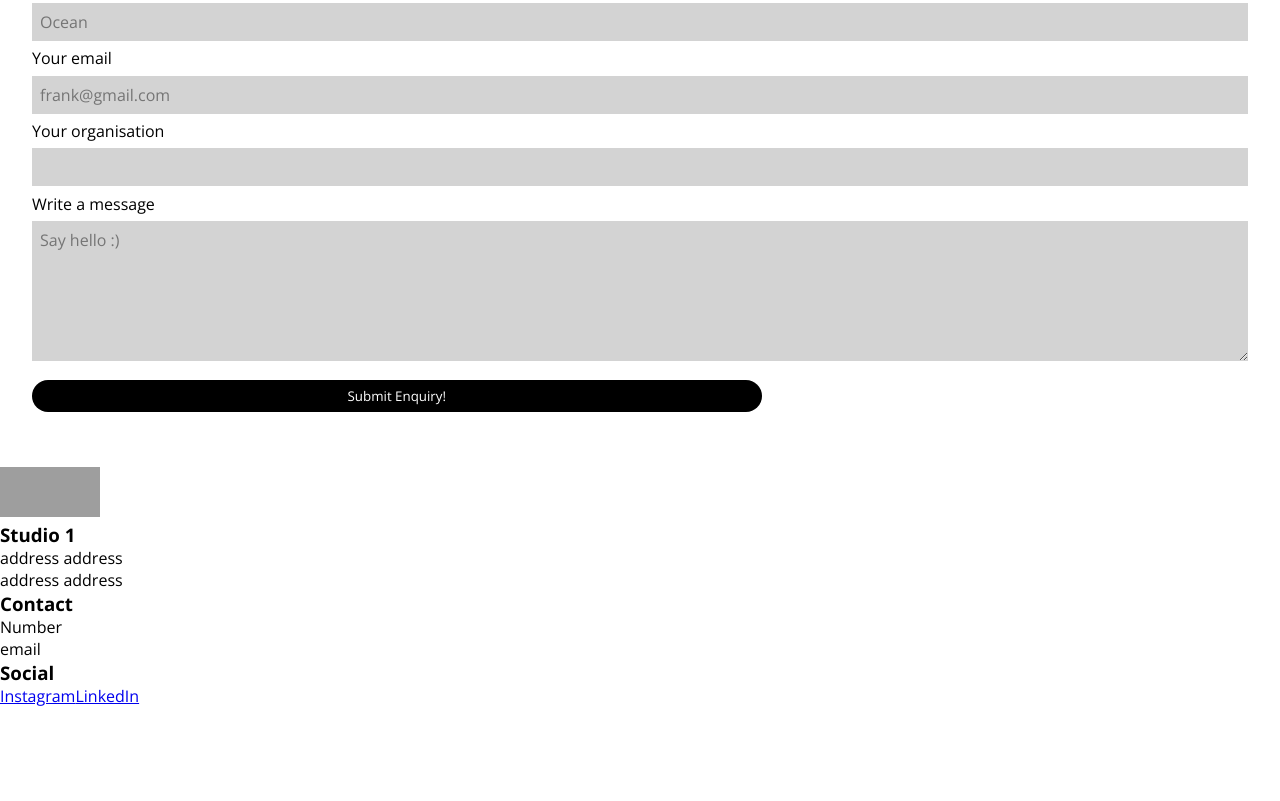
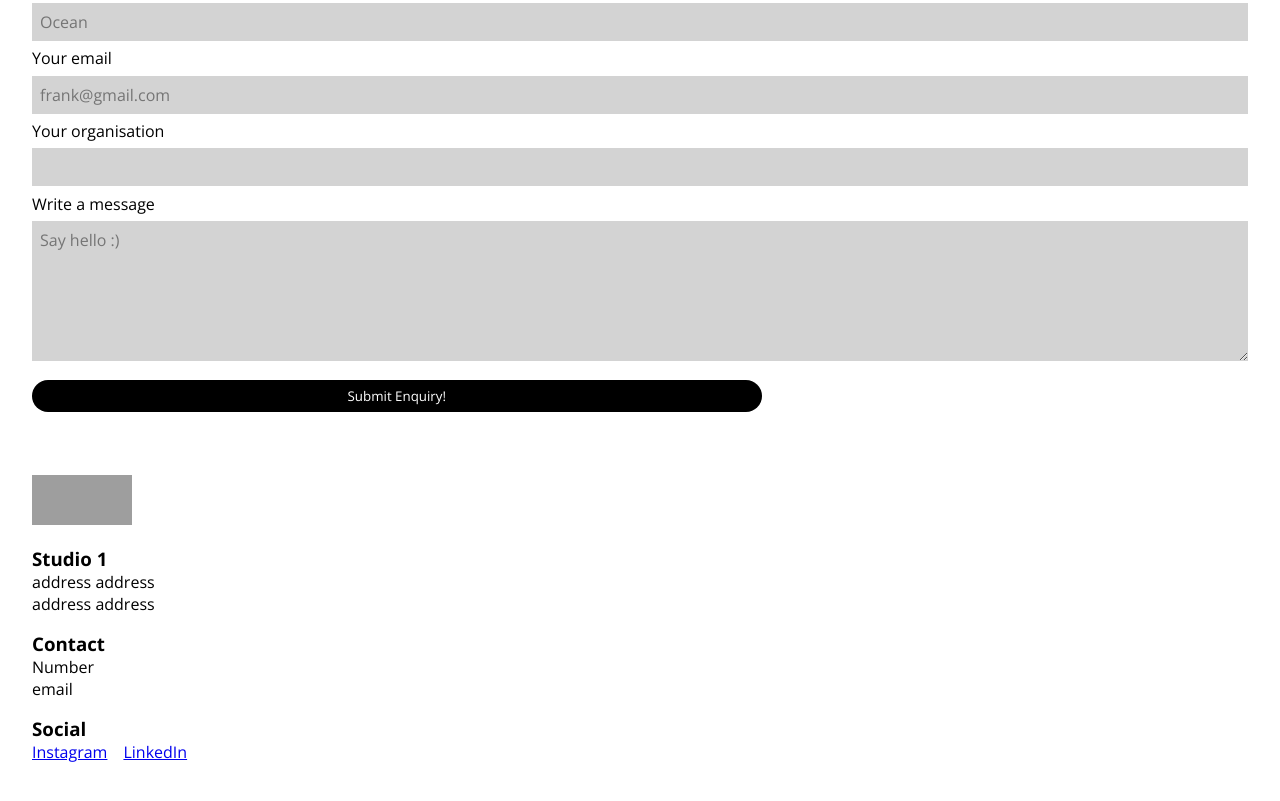
Before and after one commit to Rox-Liu/LaunchHub, a Gatsby site: page / in a window 1280 px wide. Shown: the part 4651-5452 px from the top of the page. Before the commit the page ends 5358 px from the top, so only its background shows below. Built offline with nearby package versions, Linux system fonts and the light colour scheme; Gatsby itself is replaced by a stand-in of ours; grey boxes are pictures that could not be loaded.

Commit message:
Footer css v1 completed

```diff
--- /dev/null
+++ b/src/components/Layouts/Footer.css
@@ -0,0 +1,18 @@
+footer {
+    display: flex;
+    margin: 2em;
+    flex-direction: column;
+}
+
+footer > div {
+    margin: .5em 0 .5em 0;
+}
+
+footer > div:last-of-type > div {
+    display: flex;
+    justify-content: flex-start;
+}
+
+footer > div:last-of-type > div > a:last-of-type {
+    margin-left: 1em;
+}
--- a/src/components/Layouts/Footer.jsx
+++ b/src/components/Layouts/Footer.jsx
@@ -1,21 +1,33 @@
 import React from 'react';
+import './Footer.css'
 
 const Footer = () => {
     return (
+        <footer>
             <div>
                 <img src="http://placekitten.com/100/50" alt="Logo" />
+            </div>
+
+            <div>
                 <h3>Studio 1</h3>
                 <p>address address</p>
                 <p>address address</p>
+            </div>
 
+            <div>
                 <h3>Contact</h3>
                 <p>Number</p>
                 <p>email</p>
+            </div>
 
+            <div>
                 <h3>Social</h3>
+                <div>
                     <a href="#">Instagram</a>
                     <a href="#">LinkedIn</a>
                 </div>
+            </div>
+        </footer>
     )
 
 }
```
Lines whose indentation alone changed are shown as unchanged.
